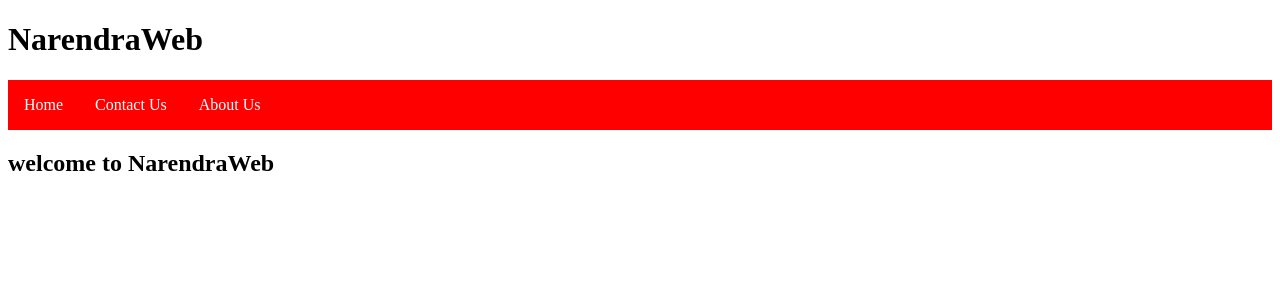
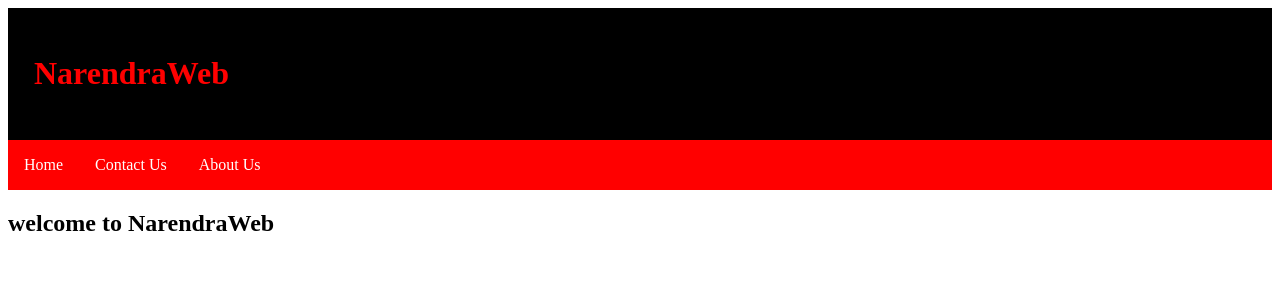
Before and after one commit to NarendraHumbal/html, a Jekyll site: the page built from index.md, in a window 1280 px wide. Shown: the top 300 px of the page. Built offline with Jekyll 4.4.1, drawn with Linux system fonts in a browser that asks for light colours; our own code applies the rules of GitHub Pages for plain Markdown files.

Commit message:
style added to div

```diff
--- a/_layouts/default.html
+++ b/_layouts/default.html
@@ -5,6 +5,12 @@
     <meta http-equiv="X-UA-Compatible" content="IE=edge">
     <meta name="viewport" content="width=device-width, initial-scale=1, maximum-scale=1">
 <style>
+div {
+margin:0;
+background-color:black;
+color:red;
+padding:26px;
+}
 
 ul {
 background-color:red;
@@ -31,8 +37,6 @@ background-color:black;
     <!--[if lt IE 9]>
     <script src="https://oss.maxcdn.com/html5shiv/3.7.3/html5shiv.min.js"></script>
     <![endif]-->
-
-{% seo %}
   </head>
 
   <body>
```
